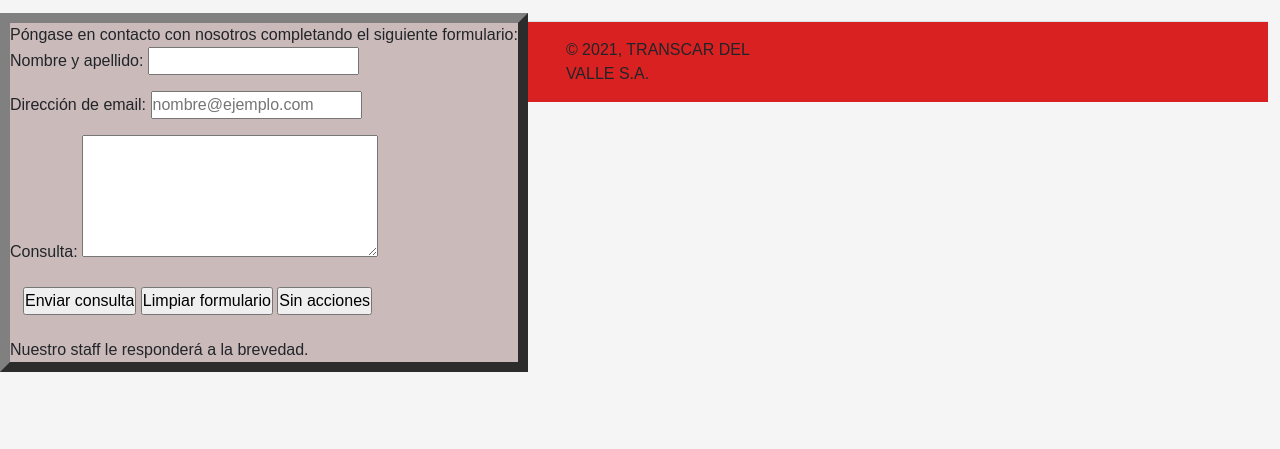
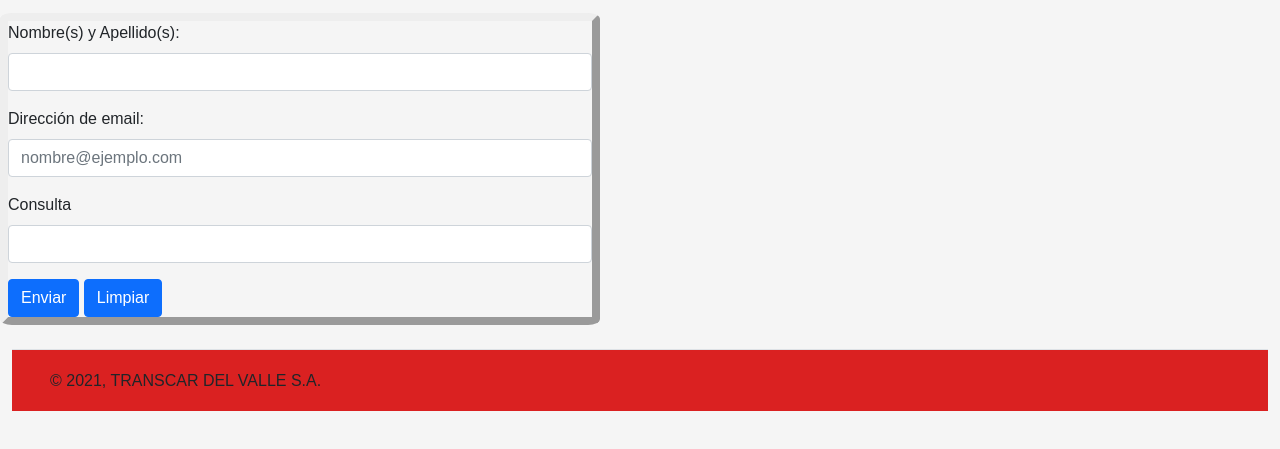
Before and after one commit to Psanma98/Transcar_SA, a plain HTML site: page secciones/contacto.html in a window 1280 px wide. Shown: the part 185-634 px from the top of the page. Drawn offline with nearby package versions, Linux system fonts and the light colour scheme.

Commit message:
modificacion formulario

```diff
--- a/secciones/contacto.html
+++ b/secciones/contacto.html
@@ -65,28 +65,40 @@
             Contacto
         </p>
     </h2>
+    </section>
+
+    <div class="formulario">
+        <form>
+            <div class="mb-3">
+                <label for="exampleInputEmail1" class="form-label">Nombre(s) y Apellido(s):</label>
+                <input type="name" class="form-control" id="exampleInputEmail1" aria-describedby="emailHelp">
+            </div>
+
+            <div class="mb-3">
+                <label for="exampleInputEmail1" class="form-label">Dirección de email:</label>
+                <input type="email" placeholder="nombre@ejemplo.com" class="form-control" id="exampleInputEmail1"
+                    aria-describedby="emailHelp">
+            </div>
+
+            <div class="mb-3">
+                <label for="exampleInputEmail1" class="form-label">Consulta</label>
+                <input type="email" class="form-control" id="exampleInputEmail1" aria-describedby="emailHelp">
+            </div>
+            <div class="  justify-content-center">
+                <button type="submit" class="btn btn-primary">Enviar</button>
+                <button type="submit" class="btn btn-primary">Limpiar</button>
+            </div>
+        </form>
+    </div>
 
 
 
-    <section id="formulario">
-        Póngase en contacto con nosotros completando el siguiente formulario:
-        <form>
-            <p>
-                Nombre y apellido: <input type="text" name="nombre" />
-            </p>
-            <p>
-                Dirección de email: <input type="emal" name="email" placeholder="nombre@ejemplo.com">
-            </p>
-            <p>
-                Consulta: <textarea rows="5" cols="30"></textarea>
-                <p class="btn">
-                    <input type="submit" value="Enviar consulta">
-                    <input type="reset" value="Limpiar formulario">
-                    <input type="button" value="Sin acciones">
-                </p>
-        </form>
-        Nuestro staff le responderá a la brevedad.
-    </section>
+
+
+
+
+
+
 
 
     <div class="container-fluid">
--- a/styles/style.css
+++ b/styles/style.css
@@ -99,19 +99,12 @@ footer {
     flex: auto;
 }
 
-#formulario {
-    margin: 5px;
-    border: 1px solid #ccc;
-    float: left;
-    border: 10px;
-    border-color: grey;
-    border-style: outset;
-    padding: auto;
-    margin: auto;
-    background-color: rgb(202, 186, 186);
+.formulario{
+   width: 600px;
+   border: 8px;
+   border-style:outset;
+   border-radius: 2%;
 }
-
-
 
 .galeria {
     display: grid;
```
